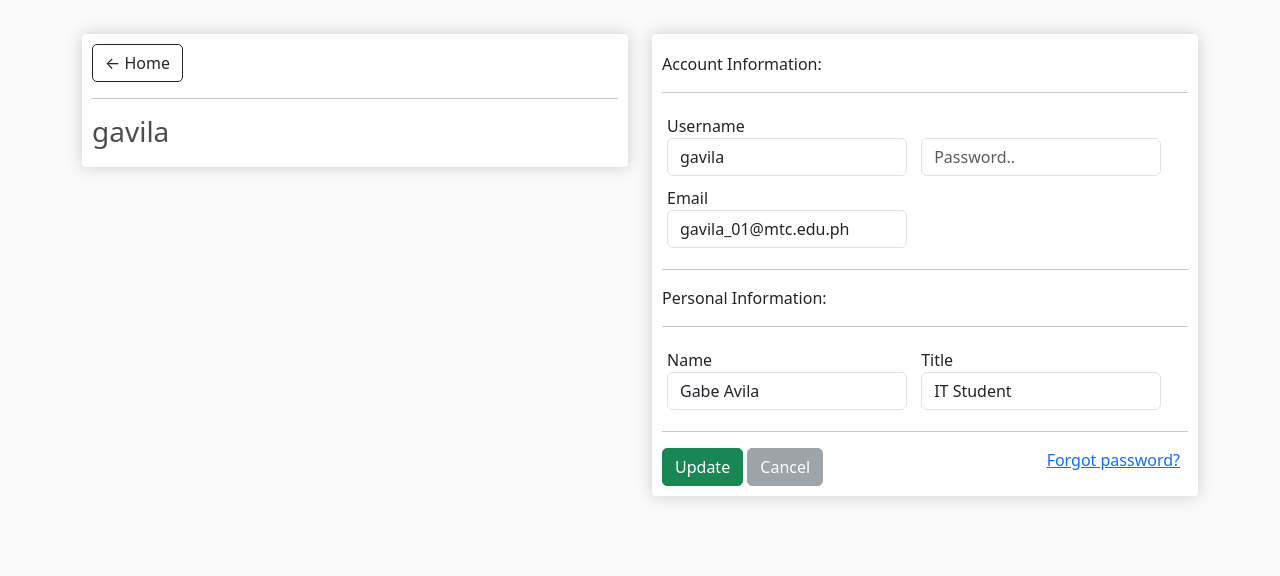
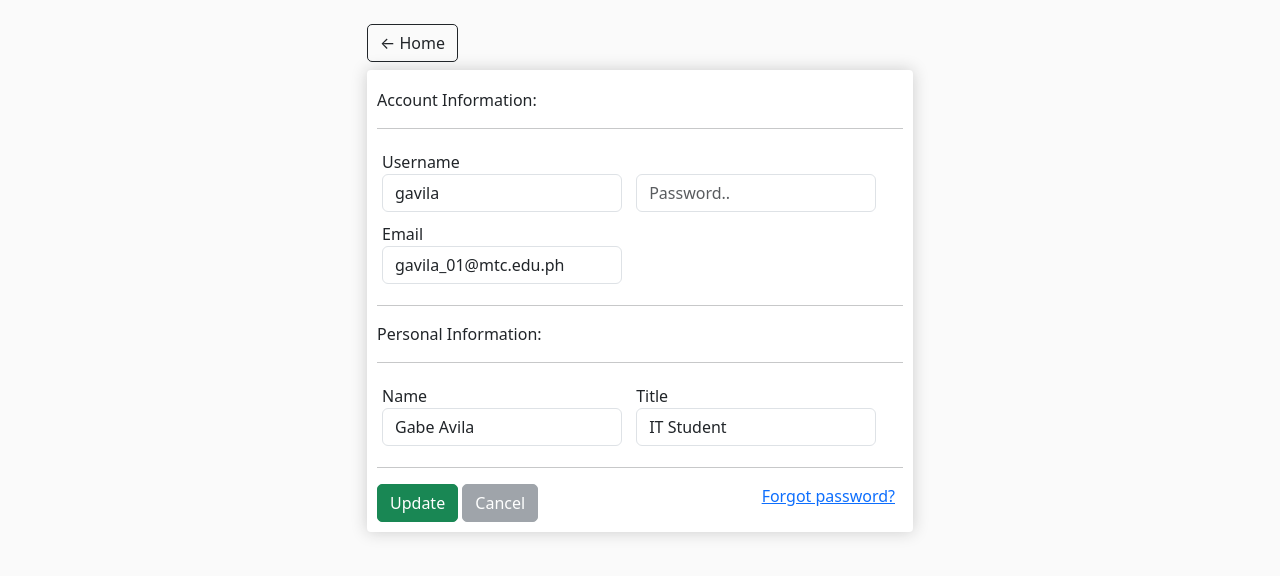
Before and after one commit to Mizuh4/FG, a Django app: page /profile/ in a window 1280 px wide. Shown: the part 56-632 px from the top of the page. Run offline with Django 5.2, Linux system fonts and the light colour scheme; a user stored in the database is signed in; data comes from the database, SQL or seed files in the repository; both versions use the stored data as it was after the commit.

Commit message:
profile bug fixes

```diff
--- a/FGPH/templates/FGPH/profile.html
+++ b/FGPH/templates/FGPH/profile.html
@@ -2,16 +2,16 @@
 {% load static %}
 {% block content %}
      <div class="row">
-		<div class="col-lg-6">
+		<!--<div class="col-lg-6">
 			<div class="box-element">
-				<!--javascript:history.back()-->
-				<a  class="btn btn-outline-dark" href="{% url 'FGPH:home' %}">&#x2190; Home</a>
+				javascript:history.back()
 				<hr>
 				<h3>{{ user.username }}</h3>
 			</div>
-		</div>
+		</div>-->
 
-		<div class="col-lg-6">
+		<div class="center">
+			<a class="btn btn-outline-dark mb-2" href="{% url 'FGPH:home' %}">&#x2190; Home</a>
 			<div class="box-element" id="form-wrapper">
 				{% for message in messages %}
                     <p id="messages">{{ message }}</p>
--- a/FGPH/templates/FGPH/upload.html
+++ b/FGPH/templates/FGPH/upload.html
@@ -93,9 +93,9 @@
                     <div class="m-3">
                         <label class="form-label">Description</label>
                         {% if recipe.description %}
-                        <textarea  style="overflow:hidden;" name="description" class="form-control" type="text" placeholder="Enter description">{{ recipe.description }}</textarea>
+                        <textarea maxlength="200" style="overflow:hidden;" name="description" class="form-control" type="text" placeholder="Enter description">{{ recipe.description }}</textarea>
                         {% else %}
-                        <textarea  style="overflow:hidden" name="description" class="form-control" type="text" placeholder="Enter description"></textarea>
+                        <textarea maxlength="200" style="overflow:hidden" name="description" class="form-control" type="text" placeholder="Enter description"></textarea>
                         {% endif %}
                     </div>
 
--- a/FGPH/views.py
+++ b/FGPH/views.py
@@ -129,7 +129,6 @@ def uploadRecipe(request, *args):
                 'author': request.user.registereduser,
                 'name': data['name'],
                 'category': category,
-                'thumbnail': thumbnail,
                 'region': region,
                 'description': data['description'],
                 'steps': steps,
@@ -160,10 +159,10 @@ def uploadRecipe(request, *args):
                     tag, created = Tag.objects.get_or_create(name__iexact=tag)
                     recipe.tags.add(tag)
 
-        '''if thumbnail:
+        if thumbnail:
             recipe.thumbnail = thumbnail
             recipe.save()
-            #print('Thumbnail updated')'''
+            #print('Thumbnail updated')
 
         if images:
             Image.objects.filter(recipe=recipe).delete()
@@ -217,12 +216,17 @@ def profile(request):
         password = data.get('password')
 
         if authenticate(request, username=username, password=password) is not None:
+            print(user.registereduser.name)
+            print(user.registereduser.title)
             user.username = data['username']
             user.email = data['email']
             user.registereduser.name = data['name']
             user.registereduser.title = data['title']
+            print(user.registereduser.name)
+            print(user.registereduser.title)
             try:
                 user.save()
+                user.registereduser.save()
                 messages.success(request, 'Profile has been updated.')
             except IntegrityError:
                 messages.info(request, 'Username already exists.')
```
Also changed, not shown: db.sqlite3.
